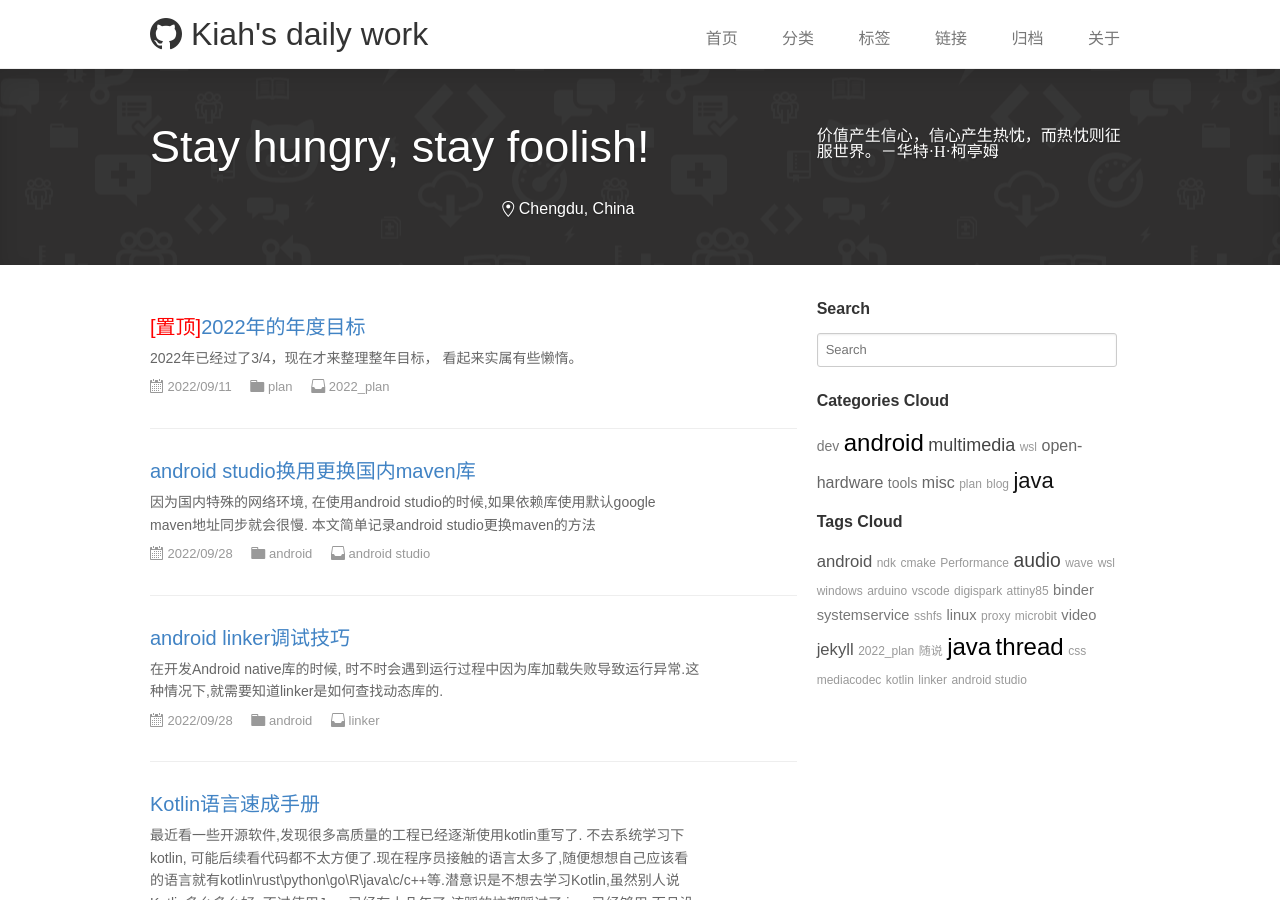
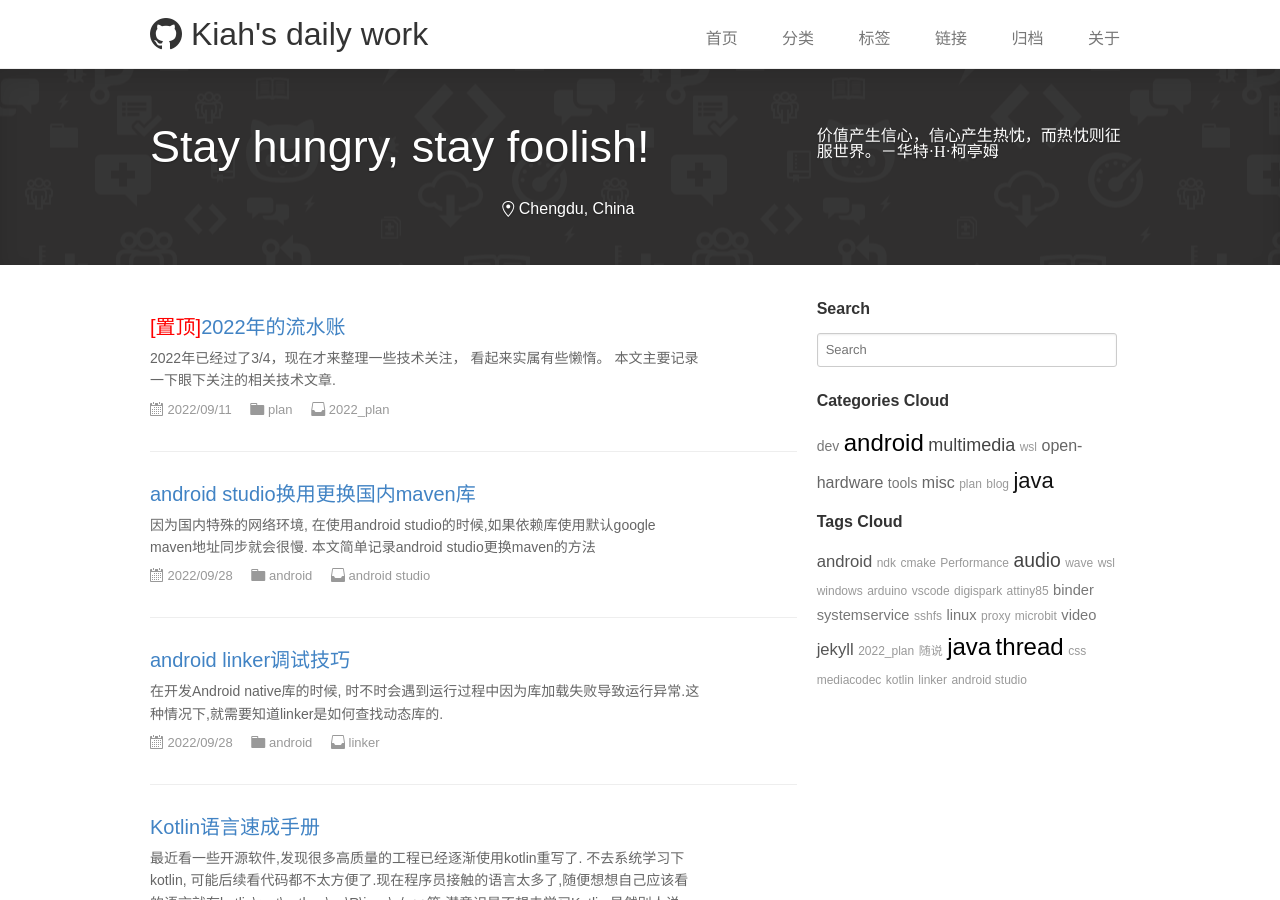
Before and after one commit to kiah2008/kiah2008.github.io, a Jekyll site: the page built from index.html, in a window 1280 px wide and 900 px high. Built offline with Jekyll 4.4.1, drawn with Linux system fonts in a browser that asks for light colours; nearby versions of some CDN libraries; the list of posts is cut into pages by our own code; comment, search, counter and statistics services are not loaded.

Commit message:
update new plan

```diff
--- a/_posts/plan/2022-09-11-2022-plan.md
+++ b/_posts/plan/2022-09-11-2022-plan.md
@@ -1,16 +1,17 @@
 ---
 layout: post
-title: 2022年的年度目标
+title: 2022年的流水账
 categories: [plan]
 tags: [2022_plan]
-description: 2022年的年度目标
-keywords: 2022, 年度目标
+description: 2022年的流水账
+keywords: 2022, 技术链接
 dashang: false
 topmost: true
 date:  2022-09-11 21:16:00 +0900
 ---
 
-2022年已经过了3/4，现在才来整理整年目标， 看起来实属有些懒惰。
+2022年已经过了3/4，现在才来整理一些技术关注， 看起来实属有些懒惰。
+本文主要记录一下眼下关注的相关技术文章.
 
 <!-- more -->
 
```
Also changed, not shown: other parts of _posts/plan/2022-09-11-2022-plan.md (+8 -1 lines), _drafts/template.md (+1 -1 lines), _posts/android/2022-09-28-android_ld_debug.md (line endings or trailing spaces), _posts/android/2022-09-28-android_studio_ali_maven.md (line endings or trailing spaces).
